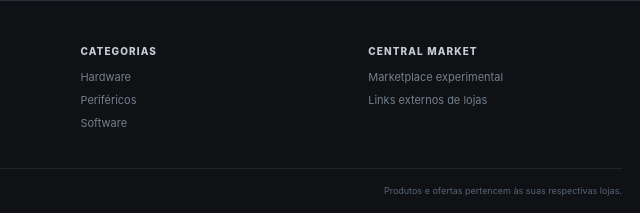
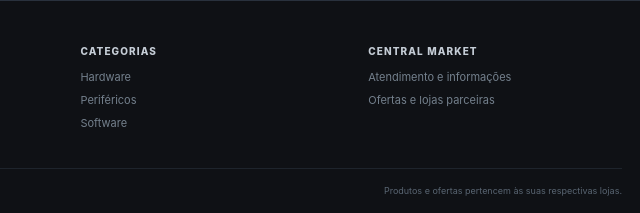
Before and after one commit to RC-ia/site, a website: page cart.html in a window 1280 px wide. Shown: the part 705-918 px from the top of the page, 640-1280 px from the left. Drawn offline with Linux system fonts and the light colour scheme.

Commit message:
Polish cart copy and footer links

```diff
--- a/cart.html
+++ b/cart.html
@@ -86,8 +86,8 @@
       </div>
       <div class="footer-column">
         <span class="footer-title">Central Market</span>
-        <span>Marketplace experimental</span>
-        <span>Links externos de lojas</span>
+        <span>Atendimento e informações</span>
+        <span>Ofertas e lojas parceiras</span>
       </div>
     </div>
     <div class="site-footer__bottom">
```
